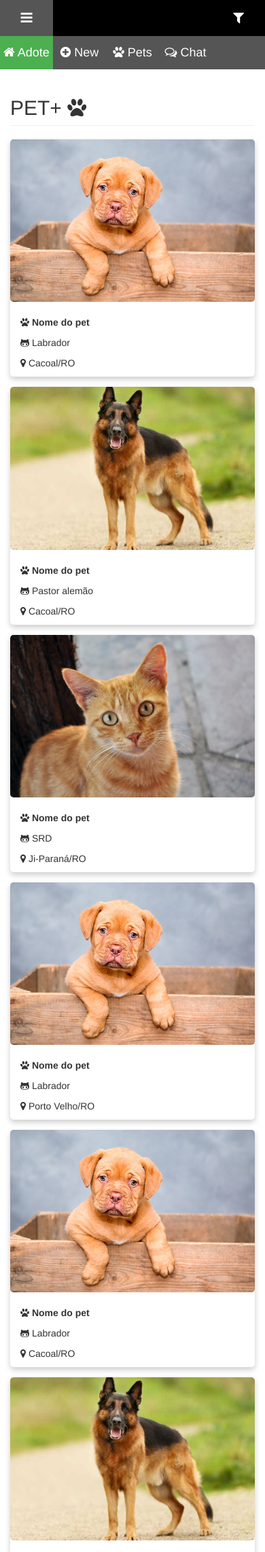
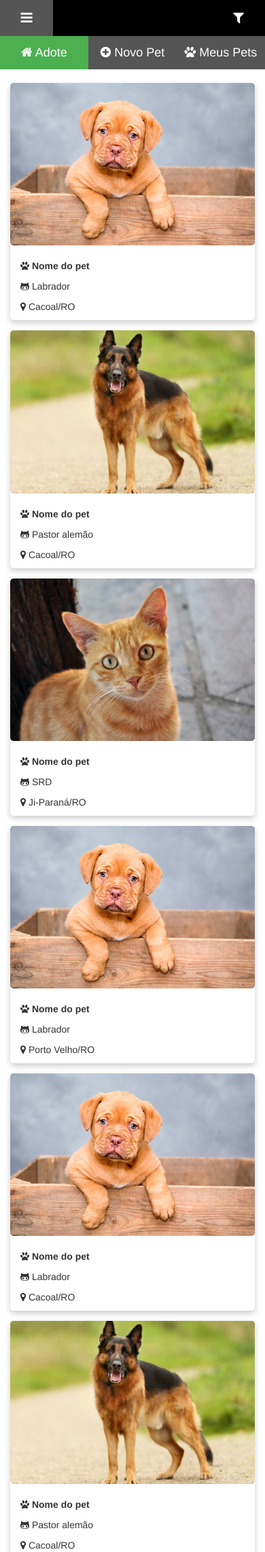
Before and after one commit to kaiserthiago/petmais, a Django app: page / in a window 390 px wide. Shown: the top 2283 px of the page at 68% size. Run offline with Django 3.2, Linux system fonts and the light colour scheme; the visitor is signed in with stand-in values (Sample User, id 1); some libraries are stand-ins or nearby versions.

Commit message:
new home

```diff
--- a/petmais/settings.py
+++ b/petmais/settings.py
@@ -1,5 +1,5 @@
 """
-Django settings for pet project.
+Django settings for petmais project.
 
 Generated by 'django-admin startproject' using Django 1.11.7.
 
--- a/portal/templates/base.html
+++ b/portal/templates/base.html
@@ -21,10 +21,12 @@
 <div id="mySidenav" class="sidenav">
     <a href="javascript:void(0)" class="closebtn" onclick="closeNav()">&times;</a>
     <a href="{% url 'home' %}"><i class="fa fa-home"></i> Adote</a>
-    {#    <a href="{% url 'my_especies' %}"><i class="fa fa-paw"></i> Espécies</a>#}
+    <a href="{% url 'pet_new' %}"><i class="fa fa-plus-circle"></i> Novo pet</a>
+    <a href="{% url 'my_pets' %}"><i class="fa fa-paw"></i> Meus Pets </a>
     <a href="{% url 'sobre' %}"><i class="fa fa-question-circle-o"></i> Sobre</a>
     <a href="{% url 'contato' %}"><i class="fa fa-envelope"></i> Contato</a>
     {% if request.user.is_authenticated %}
+        <a href="#"><i class="fa fa-question-circle-o"></i> Minhas perguntas</a>
         <a href="#"><i class="fa fa-user-circle-o"></i> Minha conta</a>
     {% else %}
         <a href="{% url 'login' %}"><i class="fa fa-lock"></i> Login</a>
@@ -36,15 +38,12 @@
 <div class="icon-bar2">
     <a href="#" onclick="openNav()" style="cursor:pointer"><i class="fa fa-bars"></i></a>
     <a href="#" style="float: right; cursor:pointer"><i class="fa fa-filter"></i></a>
-
-
 </div>
 
 <div class="icon-bar">
     <a {% block class_home %}{% endblock %} href="{% url 'home' %}"><i class="fa fa-home"></i> Adote</a>
-    <a {% block class_new %}{% endblock %} href="{% url 'pet_new' %}"><i class="fa fa-plus-circle"></i> New</a>
-    <a {% block class_pets %}{% endblock %} href="{% url 'my_pets' %}"><i class="fa fa-paw"></i> Pets</a>
-    <a {% block class_chat %}{% endblock %} href="#"><i class="fa fa-comments-o"></i> Chat</a>
+    <a {% block class_new %}{% endblock %} href="{% url 'pet_new' %}"><i class="fa fa-plus-circle"></i> Novo Pet</a>
+    <a {% block class_pets %}{% endblock %} href="{% url 'my_pets' %}"><i class="fa fa-paw"></i> Meus Pets</a>
 </div>
 
 {% block content %} {% endblock %}
--- a/portal/templates/portal/home.html
+++ b/portal/templates/portal/home.html
@@ -5,12 +5,16 @@
 
 {% block content %}
     <section class="section-content">
-        <div class="container">
-            <h2 class="page-header">Pet+ <i class="fa fa-paw"></i></h2>
+        <div class="container-fluid">
+            <br>
+            <div class="row">
+                <div class="col-sm-10">
+                    <div class="card">
                         <div class="row">
                             <div class="col-sm-3">
-                    <div class="card">
                                 <img src="{% static 'img/dog.jpg' %}" style="width: 100%">
+                            </div>
+                            <div class="col-sm-9">
                                 <div class="container">
                                     <br>
                                     <p><strong><i class="fa fa-paw"></i> Nome do pet</strong></p>
@@ -19,9 +23,13 @@
                                 </div>
                             </div>
                         </div>
+                    </div>
+                    <div class="card">
+                        <div class="row">
                             <div class="col-sm-3">
-                    <div class="card">
                                 <img src="{% static 'img/pastor-alemao.jpg' %}" style="width: 100%">
+                            </div>
+                            <div class="col-sm-9">
                                 <div class="container">
                                     <br>
                                     <p><strong><i class="fa fa-paw"></i> Nome do pet</strong></p>
@@ -30,9 +38,13 @@
                                 </div>
                             </div>
                         </div>
+                    </div>
+                    <div class="card">
+                        <div class="row">
                             <div class="col-sm-3">
-                    <div class="card">
                                 <img src="{% static 'img/cat.jpg' %}" style="width: 100%">
+                            </div>
+                            <div class="col-sm-9">
                                 <div class="container">
                                     <br>
                                     <p><strong><i class="fa fa-paw"></i> Nome do pet</strong></p>
@@ -41,9 +53,13 @@
                                 </div>
                             </div>
                         </div>
+                    </div>
+                    <div class="card">
+                        <div class="row">
                             <div class="col-sm-3">
-                    <div class="card">
                                 <img src="{% static 'img/dog.jpg' %}" style="width: 100%">
+                            </div>
+                            <div class="col-sm-9">
                                 <div class="container">
                                     <br>
                                     <p><strong><i class="fa fa-paw"></i> Nome do pet</strong></p>
@@ -53,10 +69,12 @@
                             </div>
                         </div>
                     </div>
+                    <div class="card">
                         <div class="row">
                             <div class="col-sm-3">
-                    <div class="card">
                                 <img src="{% static 'img/dog.jpg' %}" style="width: 100%">
+                            </div>
+                            <div class="col-sm-9">
                                 <div class="container">
                                     <br>
                                     <p><strong><i class="fa fa-paw"></i> Nome do pet</strong></p>
@@ -65,9 +83,13 @@
                                 </div>
                             </div>
                         </div>
+                    </div>
+                    <div class="card">
+                        <div class="row">
                             <div class="col-sm-3">
-                    <div class="card">
                                 <img src="{% static 'img/pastor-alemao.jpg' %}" style="width: 100%">
+                            </div>
+                            <div class="col-sm-9">
                                 <div class="container">
                                     <br>
                                     <p><strong><i class="fa fa-paw"></i> Nome do pet</strong></p>
@@ -76,9 +98,13 @@
                                 </div>
                             </div>
                         </div>
+                    </div>
+                    <div class="card">
+                        <div class="row">
                             <div class="col-sm-3">
-                    <div class="card">
                                 <img src="{% static 'img/cat.jpg' %}" style="width: 100%">
+                            </div>
+                            <div class="col-sm-9">
                                 <div class="container">
                                     <br>
                                     <p><strong><i class="fa fa-paw"></i> Nome do pet</strong></p>
@@ -87,9 +113,13 @@
                                 </div>
                             </div>
                         </div>
+                    </div>
+                    <div class="card">
+                        <div class="row">
                             <div class="col-sm-3">
-                    <div class="card">
                                 <img src="{% static 'img/dog.jpg' %}" style="width: 100%">
+                            </div>
+                            <div class="col-sm-9">
                                 <div class="container">
                                     <br>
                                     <p><strong><i class="fa fa-paw"></i> Nome do pet</strong></p>
@@ -100,5 +130,33 @@
                         </div>
                     </div>
                 </div>
+                <div class="col-sm-2">
+                    <div class="card">
+                        <img src="{% static 'img/pub.jpg' %}" style="width: 100%">
+                    </div>
+                    <div class="card">
+                        <img src="{% static 'img/pub.jpg' %}" style="width: 100%">
+                    </div>
+                    <div class="card">
+                        <img src="{% static 'img/pub.jpg' %}" style="width: 100%">
+                    </div>
+                    <div class="card">
+                        <img src="{% static 'img/pub.jpg' %}" style="width: 100%">
+                    </div>
+                    <div class="card">
+                        <img src="{% static 'img/pub.jpg' %}" style="width: 100%">
+                    </div>
+                    <div class="card">
+                        <img src="{% static 'img/pub.jpg' %}" style="width: 100%">
+                    </div>
+                    <div class="card">
+                        <img src="{% static 'img/pub.jpg' %}" style="width: 100%">
+                    </div>
+                    <div class="card">
+                        <img src="{% static 'img/pub.jpg' %}" style="width: 100%">
+                    </div>
+                </div>
+            </div>
+        </div>
     </section>
 {% endblock %}
--- a/static/css/main.css
+++ b/static/css/main.css
@@ -27,9 +27,9 @@ body {
 
 .icon-bar a {
     float: left;
-    width: 20%;
+    width: 33.33%;
     text-align: center;
-    padding: 12px 0;
+    padding: 12px 1px;
     transition: all 0.3s ease;
     color: white;
     font-size: 18px;
```
Also changed, not shown: static/img/pub.jpg (added). Lines whose indentation alone changed are shown as unchanged.
